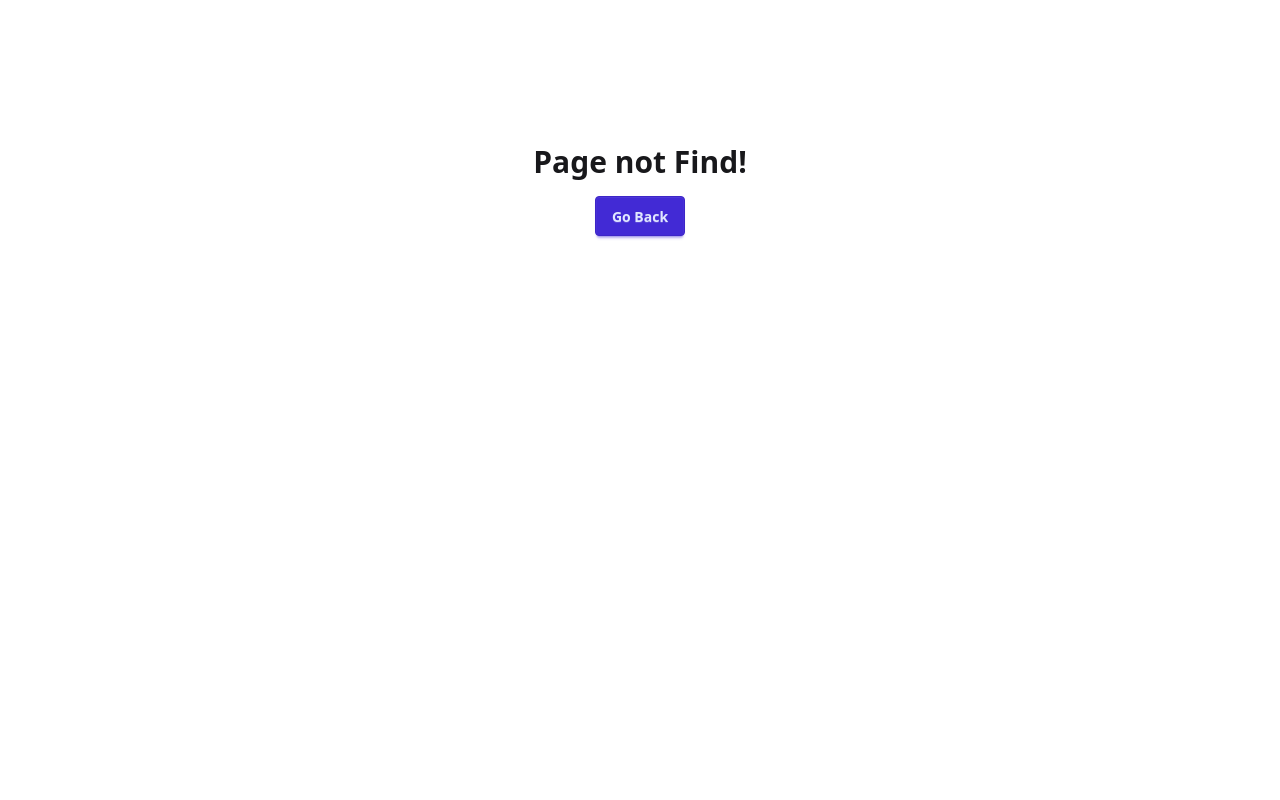
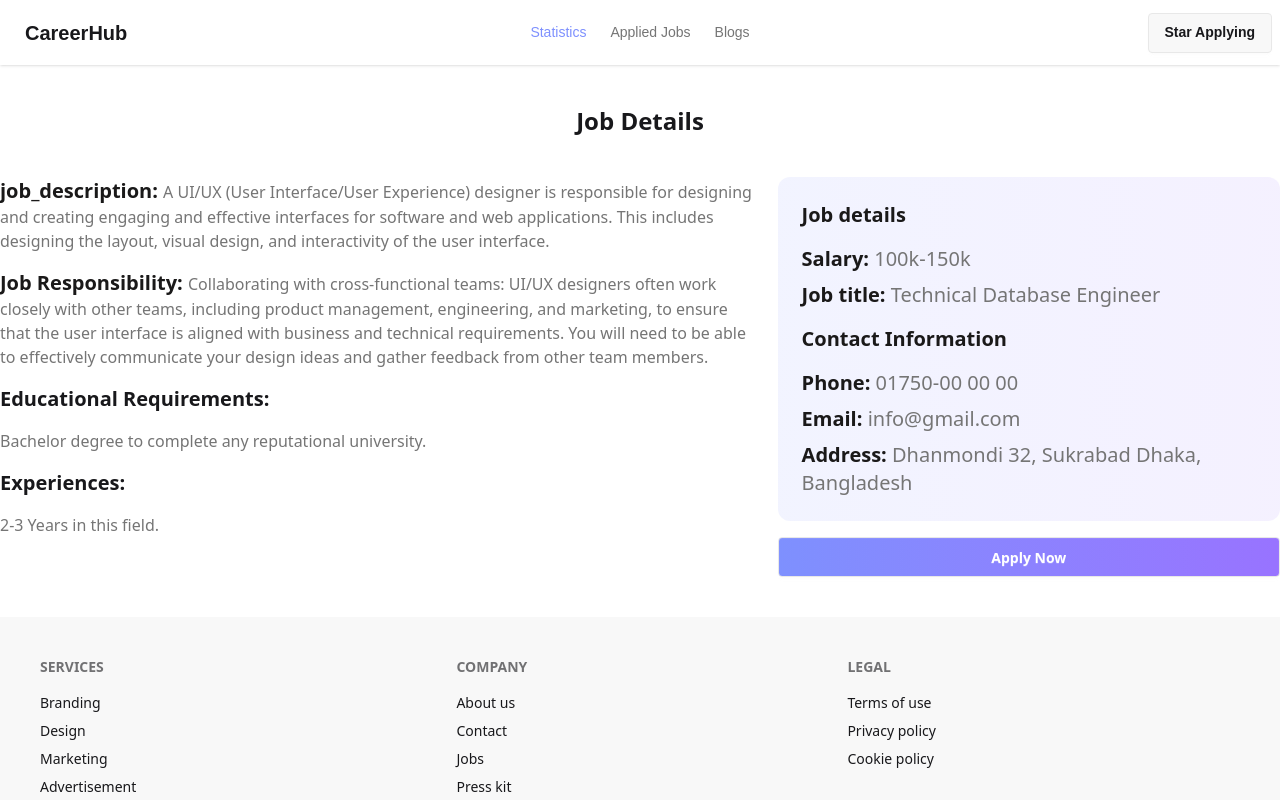
Before and after one commit to AirinNila/career-hub-router, a React (Vite) app: page /job/1 in a window 1280 px wide. Shown: the top 800 px of the page. Built offline with nearby package versions, Linux system fonts and the light colour scheme.

Commit message:
added details

```diff
--- a/public/jobs.json
+++ b/public/jobs.json
@@ -30,7 +30,7 @@
         "job_description": "A UI/UX (User Interface/User Experience) designer is responsible for designing and creating engaging and effective interfaces for software and web applications. This includes designing the layout, visual design, and interactivity of the user interface.",
         "job_responsibility": "Collaborating with cross-functional teams: UI/UX designers often work closely with other teams, including product management, engineering, and marketing, to ensure that the user interface is aligned with business and technical requirements. You will need to be able to effectively communicate your design ideas and gather feedback from other team members.",
         "educational_requirements": "Bachelor degree to complete any reputational university.",
-        "experiences": "2-3 Years in this field.",
+        "experiences": "2-4 Years in this field.",
         "contact_information": {
           "phone": "01750-00 00 00",
           "email": "info@gmail.com",
--- a/src/components/banner/Banner.jsx
+++ b/src/components/banner/Banner.jsx
@@ -1,3 +1,4 @@
+import img from '../assets/images/user.png'
 
 const Banner = () => {
     return (
@@ -5,8 +6,8 @@ const Banner = () => {
             <div className="hero bg-base-200 min-h-screen">
   <div className="hero-content flex-col lg:flex-row-reverse">
     <img
-      src="https://i.pinimg.com/736x/0a/d1/93/0ad19309a59be71b028548801ac38353.jpg"
-      className="max-w-sm rounded-lg shadow-2xl"
+      src={img}
+      className="max-w-sm rounded-lg "
     />
     <div>
       <h1 className="text-4xl md:text-6xl font-extrabold title">One Step <br /> Closer To Your <span className="primary" >Dream Job</span></h1>
--- a/src/components/category/Category.jsx
+++ b/src/components/category/Category.jsx
@@ -1,10 +1,10 @@
 import React from 'react';
 
 const Category = ({category}) => {
-    const {category_name, availability} = category;
+    const {logo, category_name, availability} = category;
     return (
         <div className='flex flex-col gap-2 p-4 rounded-md bg-[#7E90FE0d]'>
-            <div></div>
+            <div><img src={logo} alt="" /></div>
             <p className='text-xl title font-extrabold'>{category_name}</p>
             <p className='des text-base'>{availability}</p>
         </div>
--- a/src/components/featured/Featured.jsx
+++ b/src/components/featured/Featured.jsx
@@ -3,6 +3,7 @@ import Job from "../job/Job";
 
 const Featured = () => {
     const [jobs, setJobs] = useState([])
+    const [jobLength, setJobLength] = useState(4)
 
     useEffect(() => {
         fetch('jobs.json')
@@ -10,15 +11,20 @@ const Featured = () => {
         .then(data => setJobs(data))
     },[])
     return (
-        <div>
+        <div className="mb-10">
             <section className="flex flex-col gap-4 items-center font-bold mt-10">
                 <h2 className="text-2xl md:text-4xl title">Featured Jobs</h2>
                 <p className="des text-base text-center" >Explore thousands of job opportunities with all the information you need. Its your future</p>
                 <div className="grid grid-cols-1 md:grid-cols-2 gap-4">
                     {
-                        jobs.map(job => <Job key={job.id} job={job}></Job>)
+                        jobs.slice(0, jobLength).map(job => <Job key={job.id} job={job}></Job>)
                     }
                 </div>
+                <div className= {jobLength === jobs.length && 'hidden'}>
+                 <button
+                 onClick={() => setJobLength(jobs.length)}
+                 className='btn bg-linear-to-r from-[#7E90FE] to-[#9873FF] text-white'>View Details</button>
+                 </div>
             </section>
         </div>
     );
--- a/src/components/job/Job.jsx
+++ b/src/components/job/Job.jsx
@@ -1,23 +1,23 @@
-import React from 'react';
+import { Link } from "react-router-dom";
 
 const Job = ({job}) => {
 
-    const {logo ,job_title, company_name, location, remote_or_onsite, job_type, salary} = job;
+    const {logo ,job_title, company_name, location, remote_or_onsite, job_type, salary, id} = job;
     return (
         <div className='border-2 flex flex-col gap-4 border-gray-200 rounded-xl p-4 md:p-6  '>
-            <div>{logo}</div>
+            <div><img src={logo} alt="" /></div>
             <h2 className='title text-2xl font-extrabold'>{job_title}</h2>
             <p className='des text-xl'>{company_name}</p>
             <div className='flex items-center gap-2 '>
-            <button className='btn btn-primary'>{remote_or_onsite}</button>
-            <button className='btn btn-primary'>{job_type}</button>
+            <button className='btn border-2 border-[#7E90FE] text-[#9873FF]'>{remote_or_onsite}</button>
+            <button className='btn border-2 border-[#7E90FE] text-[#9873FF]'>{job_type}</button>
             </div>
             <div className='flex items-center text-xl gap-2 des'>
                 <p>{location}</p>
                 <p>{salary}</p>
             </div>
             <div>
-            <button className='btn bg-linear-to-r from-[#7E90FE] to-[#9873FF] text-white'>View Details</button>
+           <Link to={`/job/${id}`}> <button className='btn bg-linear-to-r from-[#7E90FE] to-[#9873FF] text-white'>View Details</button></Link>
             </div>
         </div>
     );
--- /dev/null
+++ b/src/components/jobDetails/JobDetails.jsx
@@ -0,0 +1,48 @@
+import { useLoaderData, useParams } from "react-router-dom";
+
+const JobDetails = () => {
+    const jobs = useLoaderData()
+    const {id} = useParams()
+    const prsId = parseInt(id)
+    const job = jobs.find(job => job.id === prsId)
+
+    return (
+        <div className="mb-10">
+        <div className="flex justify-center mt-10 mb-10">
+            <h2 className="text-2xl font-bold">Job Details</h2>
+        </div>
+        <div className="container mx-auto">
+            <div className="grid grid-cols-1 md:grid-cols-5 gap-4">
+                <div className="md:col-span-3 gap-4">
+                    <div className="flex flex-col gap-4">
+                    <h2 className="des text-base"><span className="text-xl title font-bold">job_description: </span>{job.job_description}</h2>
+                    <h2 className="des text-base"><span className="text-xl font-bold title">Job Responsibility: </span>{job.job_responsibility}</h2>
+                    <h2 className="text-xl font-bold">Educational Requirements: </h2>
+                    <p className="des text-base">{job.educational_requirements}</p>
+                    <h2 className="text-xl font-bold">Experiences: </h2>
+                    <p className="des text-base">{job.experiences}</p>
+                    </div>
+                </div>
+                <div className="flex flex-col gap-4 md:col-span-2">
+                    <div className="bg-linear-to-r from-[#7E90FE1A] to-[#9873FF1A] flex flex-col gap-4 p-6 rounded-xl">
+                        <h2 className="text-xl title font-bold">Job details</h2>
+                        <div className="flex flex-col gap-2">
+                            <h3 className="des text-xl"><span className="text-xl title font-bold">Salary: </span>{job.salary}</h3>
+                            <h3 className="des text-xl"><span className="text-xl title font-bold">Job title: </span>{job.job_title}</h3>
+                        </div>
+                        <h2 className="text-xl title font-bold">Contact Information</h2>
+                        <div className="flex flex-col gap-2">
+                            <h3 className="des text-xl"><span className="text-xl title font-bold">Phone: </span>{job.contact_information.phone}</h3>
+                            <h3 className="des text-xl"><span className="text-xl title font-bold">Email: </span>{job.contact_information.email}</h3>
+                            <h3 className="des text-xl"><span className="text-xl title font-bold">Address: </span>{job.contact_information.address}</h3>
+                        </div>
+                    </div>
+                    <button className="btn bg-linear-to-r from-[#7E90FE] to-[#9873FF] text-white">Apply Now</button>
+                </div>
+            </div>
+        </div>
+        </div>
+    );
+};
+
+export default JobDetails;
--- a/src/main.jsx
+++ b/src/main.jsx
@@ -1,7 +1,7 @@
 import { StrictMode } from 'react'
 import { createRoot } from 'react-dom/client'
 import './index.css'
-import App from './App.jsx'
+
 import {
   createBrowserRouter,
   RouterProvider,
@@ -12,6 +12,7 @@ import Applied from './components/applied/Applied.jsx';
 import Statictics from './components/statistics/Statictics.jsx';
 import Blogs from './components/blogs/Blogs.jsx';
 import ErrorPage from './components/errorpage/ErrorPage.jsx';
+import JobDetails from './components/jobDetails/jobDetails.jsx';
 
 const router = createBrowserRouter([
   {
@@ -30,6 +31,11 @@ const router = createBrowserRouter([
       {
         path: '/blogs',
         element: <Blogs></Blogs>
+      },
+      {
+        path: '/job/:id',
+        element: <JobDetails></JobDetails>,
+        loader: () => fetch('../jobs.json')
       }
     ]
   },
```
